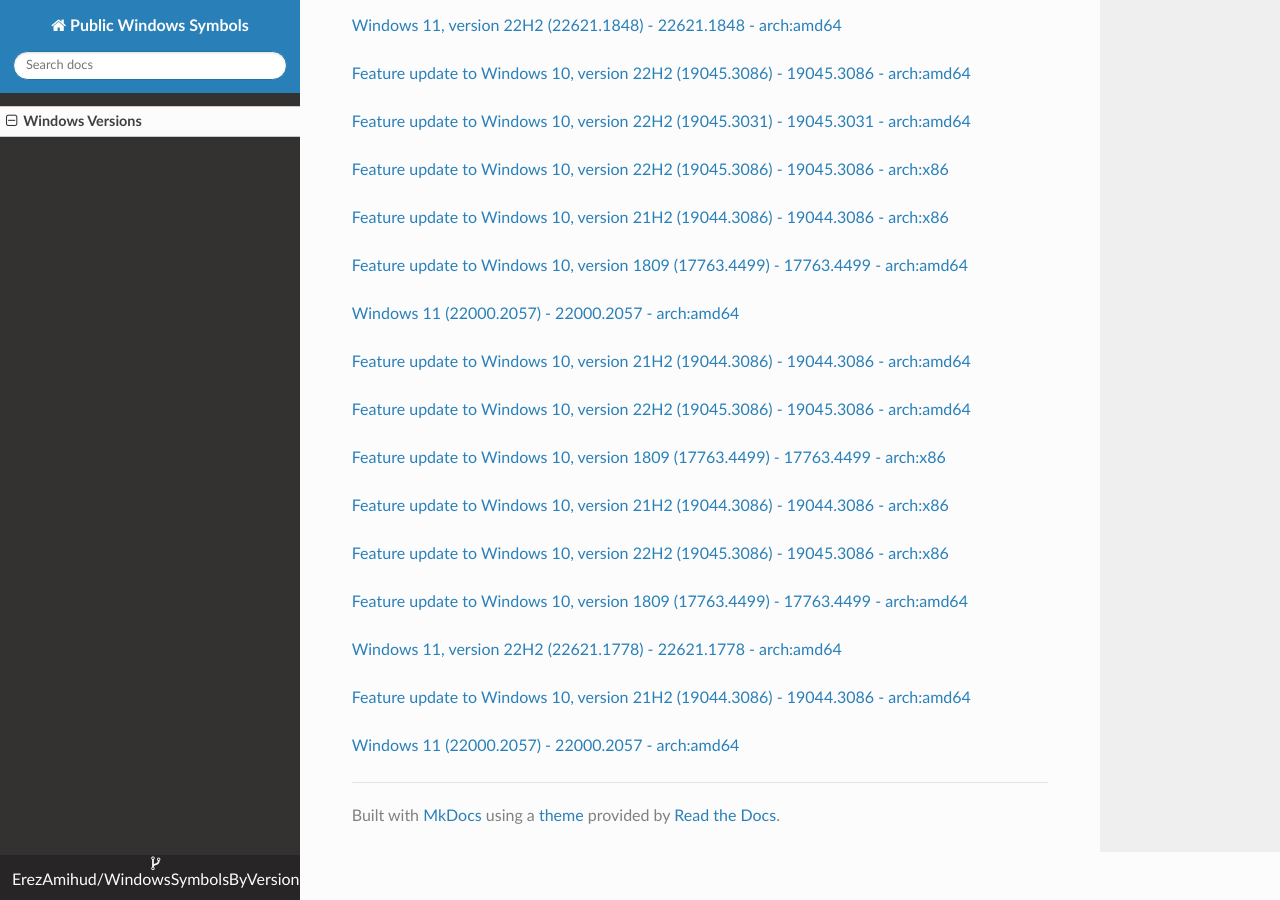
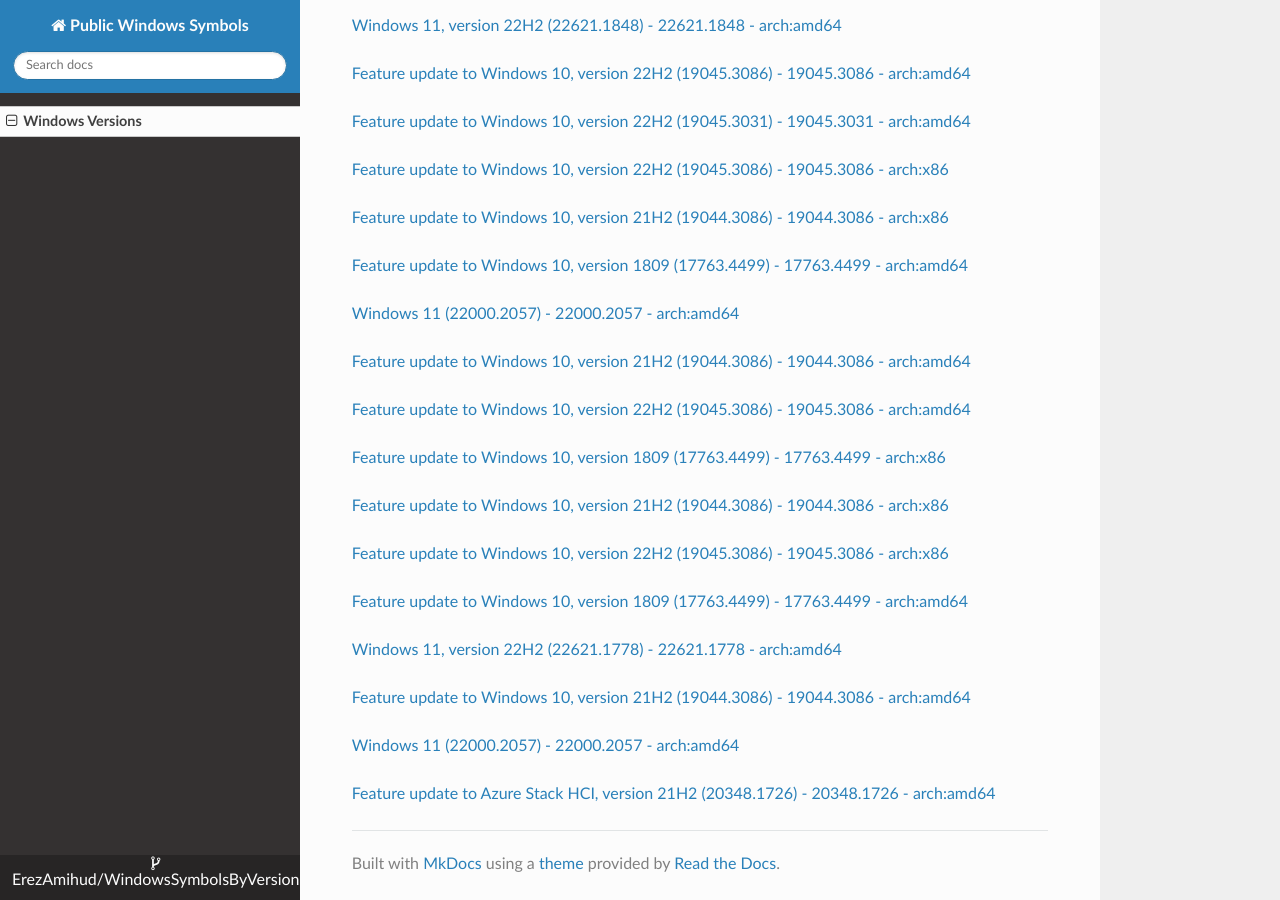
Before and after one commit to ErezAmihud/WindowsSymbolsByVersion, an MkDocs documentation site: the page built from docs/index.md, in a window 1280 px wide and 900 px high, scrolled down 30317 px. Built offline with MkDocs 1.6.1, drawn with Linux system fonts in a browser that asks for light colours; nearby versions of some CDN libraries.

Commit message:
Automated commit, add manifest for 2bb180a0-b0db-4720-82aa-ddc383b8d249

```diff
--- a/docs/index.md
+++ b/docs/index.md
@@ -1741,3 +1741,6 @@
 
 
 [Windows 11 (22000.2057) - 22000.2057 - arch:amd64](https://github.com/ErezAmihud/WindowsSymbolsByVersion/blob/main/manifests/b64af87f-4316-4668-97a4-3f0086c0339e.manifest)
+
+
+[Feature update to Azure Stack HCI, version 21H2 (20348.1726) - 20348.1726 - arch:amd64](https://github.com/ErezAmihud/WindowsSymbolsByVersion/blob/main/manifests/2bb180a0-b0db-4720-82aa-ddc383b8d249.manifest)
```
Also changed, not shown: process_builds.json (+1 -1 lines), 1 other file.
